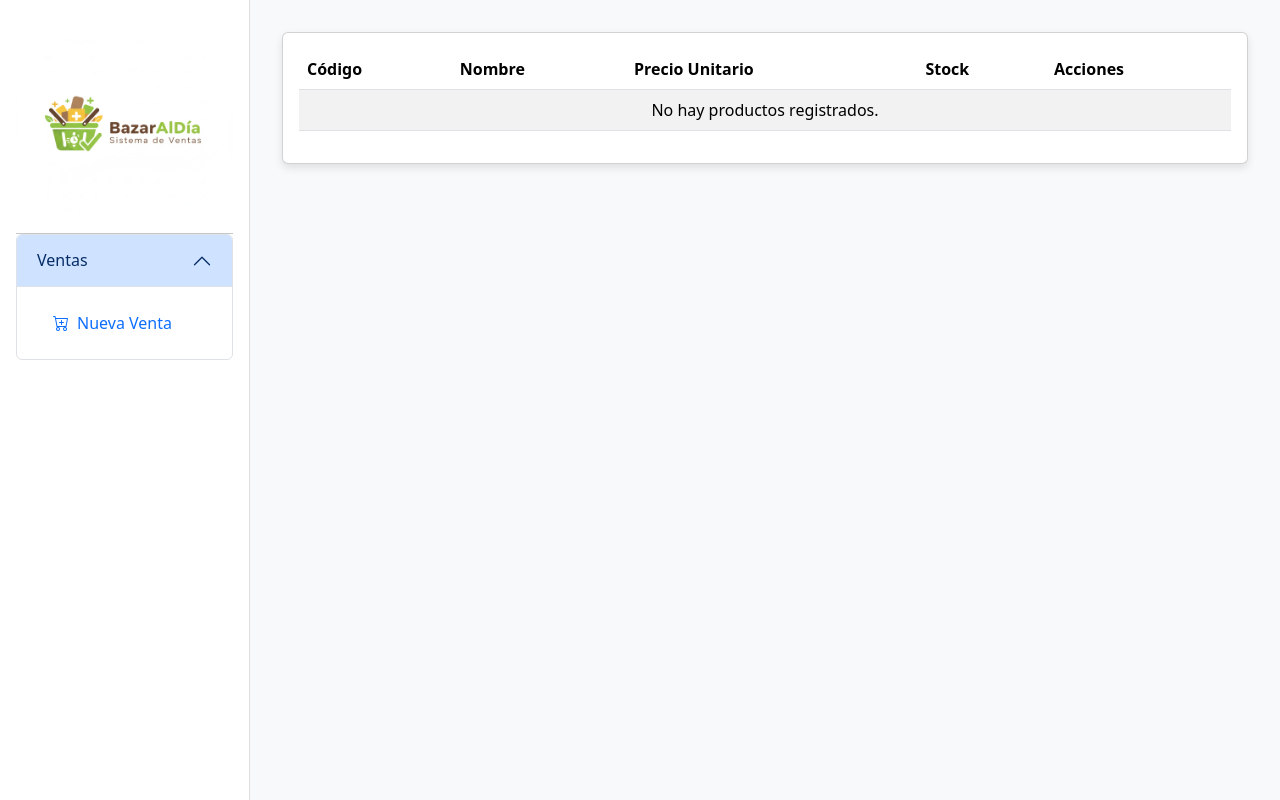
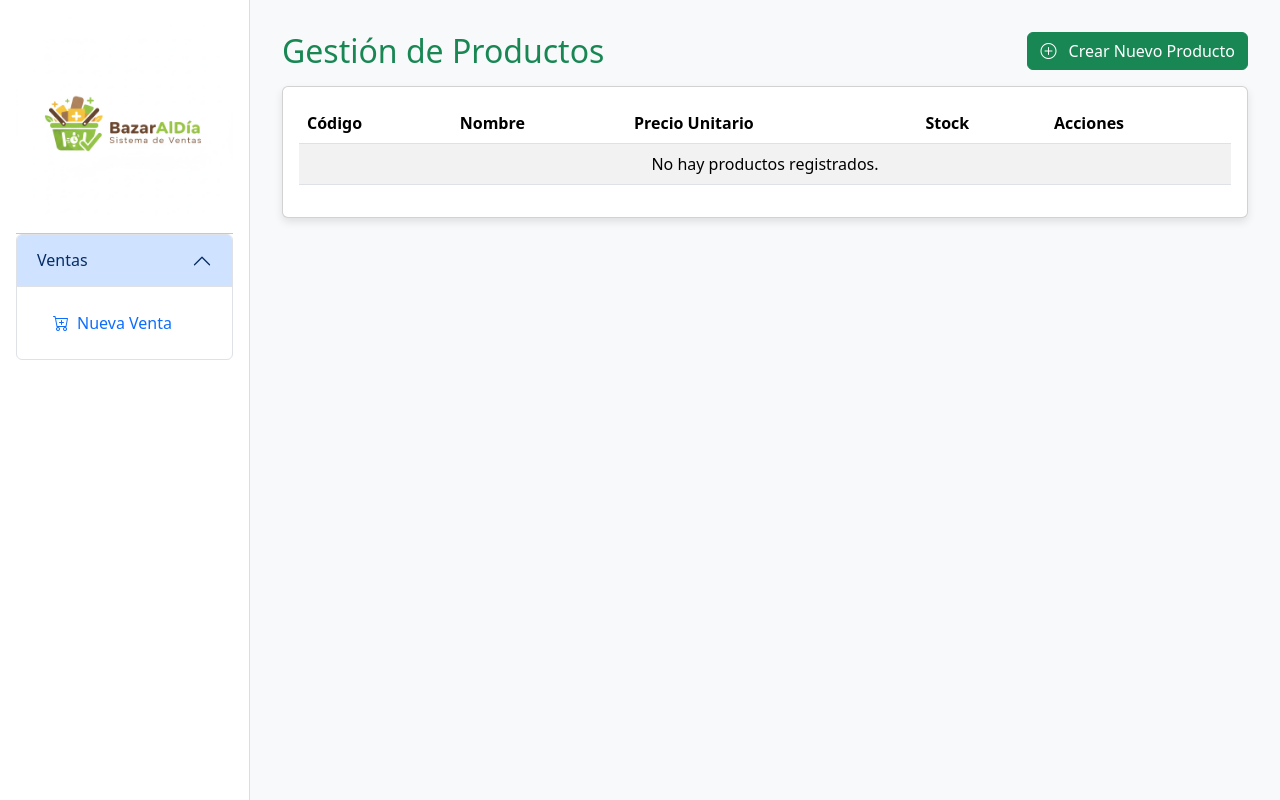
Before and after one commit to ceal2013/PROYECTO_INTEGRACION, a Django app: template templates/administracion/listar_productos.html in a window 1280 px wide. Shown: the part 56-856 px from the top of the page. Run offline with Django 5.2, Linux system fonts and the light colour scheme; the template is opened without the code that fills it, so the values that code supplies are empty.

Commit message:
Agrega encabezado y botón para crear nuevos productos en la vista de gestión de productos

```diff
--- a/templates/administracion/listar_productos.html
+++ b/templates/administracion/listar_productos.html
@@ -1,5 +1,12 @@
 {% extends 'base_layout.html' %}
 {% block content %}
+
+<div class="d-flex justify-content-between align-items-center mb-3">
+    <h2 class="card-title">Gestión de Productos</h2>
+    <a href="{% url 'crear_producto' %}" class="btn btn-success">
+        <i class="bi bi-plus-circle me-2"></i> Crear Nuevo Producto
+    </a>
+</div>
 
 <div class="card">
     <div class="card-body">
```
